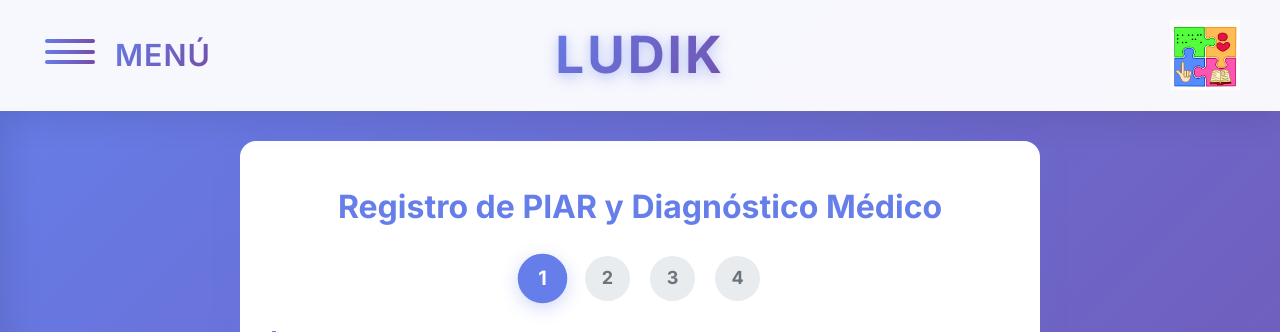
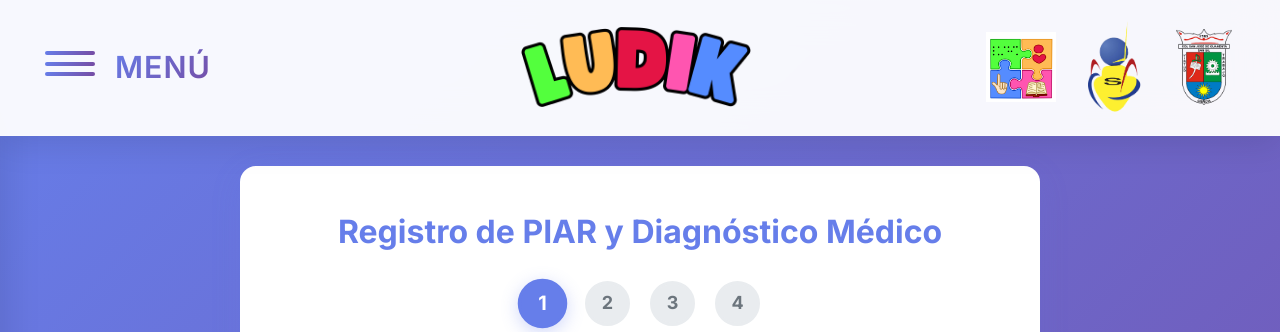
Before and after one commit to SebasF10/LUDIK, a PHP site: page /Registrar_PIAR.html in a window 1280 px wide. Shown: the top 332 px of the page. Run offline with PHP 8.4, Linux system fonts and the light colour scheme; data comes from the database, SQL or seed files in the repository.

Commit message:
Refactor code structure for improved readability and maintainability

```diff
--- a/Css/Registrar_PIAR.css
+++ b/Css/Registrar_PIAR.css
@@ -54,7 +54,12 @@ body {
     align-items: center;
     flex: 1;
     justify-content: flex-end;
+    gap: 32px;
+    /* Más separación entre logos */
+    padding-right: 8px;
+    /* Un poco de espacio a la derecha */
 }
+
 
 .menu-text {
     font-size: 1.9rem;
@@ -78,13 +83,6 @@ body {
     background: none !important;
     padding: 0 !important;
     cursor: default;
-    outline: none !important;
-    border: none !important;
-}
-
-.header-logo:hover {
-    transform: scale(1.05) rotate(5deg);
-    box-shadow: 0 8px 25px rgba(0, 0, 0, 0.15);
     outline: none !important;
     border: none !important;
 }
@@ -864,3 +862,43 @@ footer.pie-pagina {
         gap: 10px;
     }
 }
+
+.centro {
+    flex: 1 1 auto;
+    display: flex;
+    justify-content: center;
+    align-items: center;
+    position: relative;
+    z-index: 2;
+    min-width: 0;
+}
+
+.titulo-ludik {
+    margin: 0;
+    padding: 0;
+    display: flex;
+    align-items: center;
+    justify-content: center;
+}
+
+.imagen-ludik-header {
+    height: 80px;
+    width: auto;
+    display: inline-block;
+    margin: 0 12px;
+    vertical-align: middle;
+    z-index: 2;
+    position: relative;
+}
+
+.header-logo,
+.logo-institucion {
+    width: 56px;
+    height: auto;
+    object-fit: contain;
+    border-radius: 0;
+    box-shadow: none;
+    background: none;
+    padding: 0;
+    margin: 0;
+}
--- a/Interfaz.html
+++ b/Interfaz.html
@@ -81,6 +81,11 @@
             <button class="menu-button">
                 <span class="menu-icon">💬</span>
                 Comunicate
+            </button>
+            <button class="menu-button">
+                <span class="menu-icon">📘</span>
+                <a href="manual.pdf" download></a>
+                Manual de Usuario
             </button>
             <button class="menu-button">
                 <span class="menu-icon">❓</span>
--- a/Registrar_PIAR.html
+++ b/Registrar_PIAR.html
@@ -23,12 +23,16 @@
             <span class="menu-text">MENÚ</span>
         </div>
 
-        <div class="center-section">
-            <div class="title">LUDIK</div>
+        <div class="centro">
+            <h1 class="titulo-ludik">
+                <img src="img\LUDIK_texto.png" alt="LUDIK" class="imagen-ludik-header">
+            </h1>
         </div>
 
         <div class="right-section">
             <img src="img/Ludik2.png" alt="Logo Ludik" class="header-logo">
+            <img src="img/sistemas.png" alt="Sistemas" class="logo-institucion">
+            <img src="img/logoguanenta.png" alt="Colegio" class="logo-institucion">
         </div>
     </div>
 
```
Also changed, not shown: Css/Registrar_estudiante.css (line endings or trailing spaces), 1 other file.
